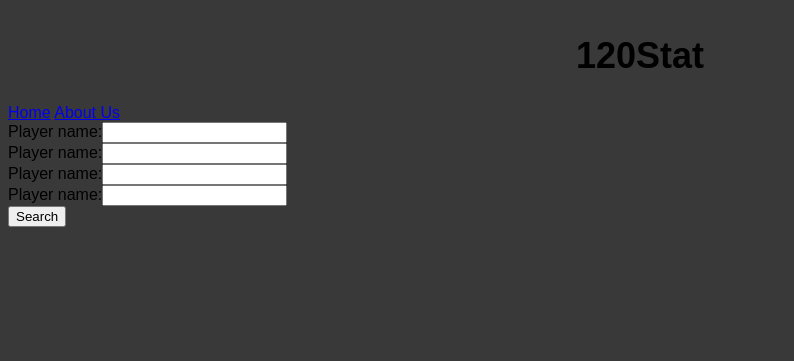
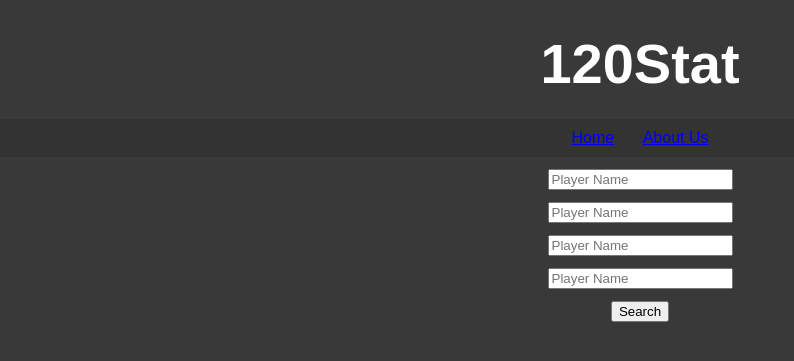
Before and after one commit to tsitsop/SD-D, a Django app: page /stats/ in a window 1280 px wide. Shown: the top 361 px of the page, without its empty margins (0-794 px from the left). Run offline with Django 3.2, Linux system fonts and the light colour scheme; lists and menus that the app fills with data are empty.

Commit message:
Fixed front page and player spacing

```diff
--- a/_120Stat/stats/forms.py
+++ b/_120Stat/stats/forms.py
@@ -1,4 +1,4 @@
 from django import forms
 
 class PlayerForm(forms.Form):
-    player_name = forms.CharField()
+    player_name = forms.CharField(label="", widget=forms.TextInput(attrs={'placeholder': 'Player Name'}))
--- a/_120Stat/stats/static/stats/style.css
+++ b/_120Stat/stats/static/stats/style.css
@@ -4,22 +4,37 @@ body {
 	color: black;
 }
 h1 {
-	font-size: 36px;
+	font-size: 56px;
+	color: white;
+	margin: 20px;
 }
 h2 {
 	font-size: 24px;
 	padding: 0;
 	margin: 3px;
 }
+h5 {
+	border-bottom: 2px solid black;
+	padding-top: 4px;
+	padding-bottom: 6px;
+	font-size: 32px;
+	margin: 2px;
+	text-align: center;
+}
+a:visited {
+	color: azure;
+}
+label {
+	color: azure;
+}
 table {
 	width: 100%;
 	margin: 0 auto;
 }
 caption {
-	border-bottom: 2px solid black;
-	padding-top: 4px;
-	padding-bottom: 6px;
-	font-size: 32px;
+	font-size: 24px;
+	padding: 0;
+	margin: 2px;
 }
 tr {
 	border: 1px solid black;
@@ -31,20 +46,42 @@ td {
 table tr td:nth-child(2) {
 	text-align: right;
 }
+
+
+/* Classes */
+.navPage {
+	padding: 10px;
+	margin-left: 2px;
+	margin-right: 2px;
+	display: inline;
+	position: relative;
+}
+.navPage:hover {
+	background: #2A2A2A;
+}
+.field {
+	margin: 12px;
+}
 .player {
-	width: 20.5%;
-	height:25%;
+	width: 20.75%;
+	height: 25%;
 	padding: 1%;
 	margin: 1%;
-	border:1px solid black;
+	border: 1px solid black;
 	background-color: #66CCFF;
 	float: left;
 	border-radius: 20px;
 /*	text-shadow: 10px;
 	box-shadow: 10px;*/
 }
-.basicInfo {
-	min-height: 800px;
+.basicInfoDiv {
+	min-height: 320px;
+}
+.careerInfoDiv {
+	min-height: 650px;
+}
+.fantasyInfoDiv {
+	min-height: 280px;
 }
 .oddRow {
 
@@ -53,12 +90,23 @@ table tr td:nth-child(2) {
 	background-color: rgba(0, 0, 0, .1);
 	border-radius: 20px;
 }
+
+/* IDs */
+#navBar {
+	text-align:center;
+	color: azure;
+	margin-bottom: 10px;
+	margin-left: -10px;
+	margin-right: -10px;
+	padding: 10px;
+	background-color: #333333;
+}
+#playerForm {
+	text-align: center;
+}
 #players {
 	/*position: fixed;*/
     /* center the element */
-    right: 0;
-    left: 0;
-    margin-right: auto;
-    margin-left: auto;
+    margin: 0 auto;
 	overflow: auto;
 }
--- a/_120Stat/stats/templates/stats/header.html
+++ b/_120Stat/stats/templates/stats/header.html
@@ -14,9 +14,13 @@
 		<table>
 		    <th><h1><b>120Stat</b></h1></th>
 	    </table>
-		<div>
+		<div id="navBar">
+			<div class="navPage">
 				<a href ="{% url 'stats:get' %}">Home</a>
+			</div>
+			<div class="navPage">
 				<a href ="{% url 'stats:about' %}">About Us</a>
+			</div>
 		</div>
 		<div>
 	      {% block content %}
--- a/_120Stat/stats/templates/stats/home.html
+++ b/_120Stat/stats/templates/stats/home.html
@@ -4,10 +4,16 @@
 	<form method="post">
 		{% csrf_token %}
 		{{ formset.management_form }}
-		{% for form in formset %}
-			{{form}}
-			<br>
-		{% endfor %}
-        <button type="submit">Search</button>
+		<div id="playerForm">
+			{% for form in formset %}
+				<div class="field">
+					<b>{{form}}</b>
+				<div>
+			{% endfor %}
+			<script type="text/javascript">
+				console.log("fuck the corporate world");
+			</script>
+        <button class="field" type="submit">Search</button>
+        </div>
     </form>
 {% endblock %}
```
Also changed, not shown: _120Stat/stats/templates/stats/statistics.html (+40 -15 lines), _120Stat/db.sqlite3.
